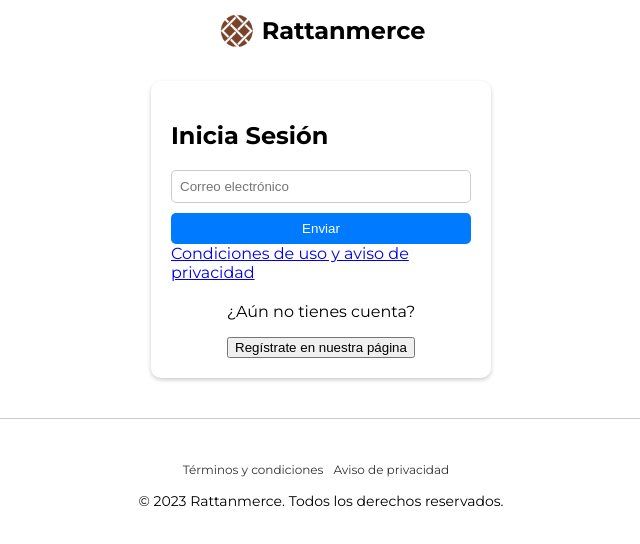
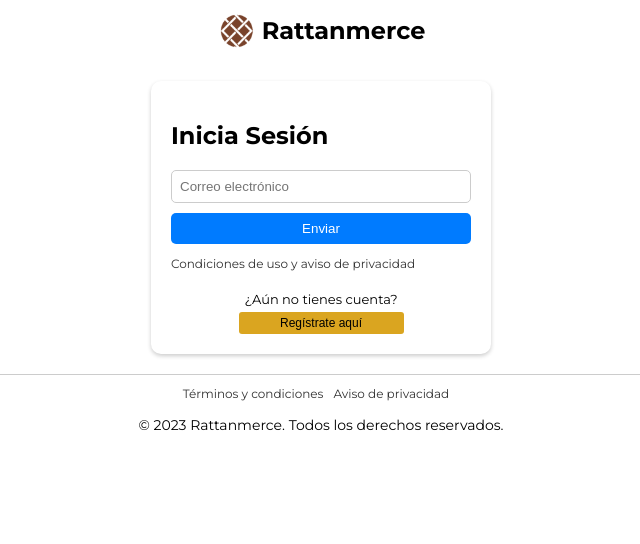
Before and after one commit to jluchett/RattanmerceFront, a React (Vite) app: page /login in a window 1280 px wide. Shown: the top 544 px of the page, without its empty margins (319-959 px from the left). Built offline with nearby package versions, Linux system fonts and the light colour scheme.

Commit message:
Update styles login

```diff
--- a/src/pages/Login.jsx
+++ b/src/pages/Login.jsx
@@ -1,6 +1,7 @@
 // eslint-disable-next-line no-unused-vars
 import React from "react";
 import Logo from "../assets/logo2.png";
+import { Link } from "react-router-dom";
 import "../styles/Login.css"; // Archivo CSS para los estilos del componente
 
 const Login = () => {
@@ -17,11 +18,17 @@ const Login = () => {
             <input type="email" placeholder="Correo electrónico" />
             <button type="submit">Enviar</button>
           </form>
-          <a href="#">Condiciones de uso y aviso de privacidad</a>
+          <Link to="/terminos" className="login-condition">
+            <p>Condiciones de uso y aviso de privacidad</p>
+          </Link>
         </div>
         <div className="register-container">
-          <p>¿Aún no tienes cuenta?</p>
-          <button>Regístrate en nuestra página</button>
+        <p>¿Aún no tienes cuenta?</p>
+          <Link to="/register">
+
+          <button>Regístrate aquí</button>
+          </Link>
+
         </div>
       </div>
       <div className="footer-container">
--- a/src/styles/Login.css
+++ b/src/styles/Login.css
@@ -32,6 +32,16 @@
   text-align: left;
 }
 
+.login-condition {
+  text-decoration: none;
+  color: #333;
+  font-size: 12px;
+}
+
+.login-condition:hover {
+  color:#007bff;
+}
+
 .form-container form input {
   width: 94%;
   padding: 8px;
@@ -57,6 +67,22 @@
 
 .register-container {
   margin-top: 20px;
+  font-size: 13px;
+}
+.register-container p{
+  margin-bottom: 5px;
+}
+.register-container button{
+  width: 55%;
+  font-size: 12px;
+  padding: 4px;
+  background-color:goldenrod;
+  border: none;
+  border-radius: 3px;
+}
+.register-container button:hover{
+  cursor: pointer;
+  background-color:rgb(255, 209, 92);
 }
 
 .footer-container {
@@ -78,5 +104,4 @@
 .footer-container hr {
   border: none;
   border-top: 1px solid #ccc;
-  margin: 40px;
 }
```
